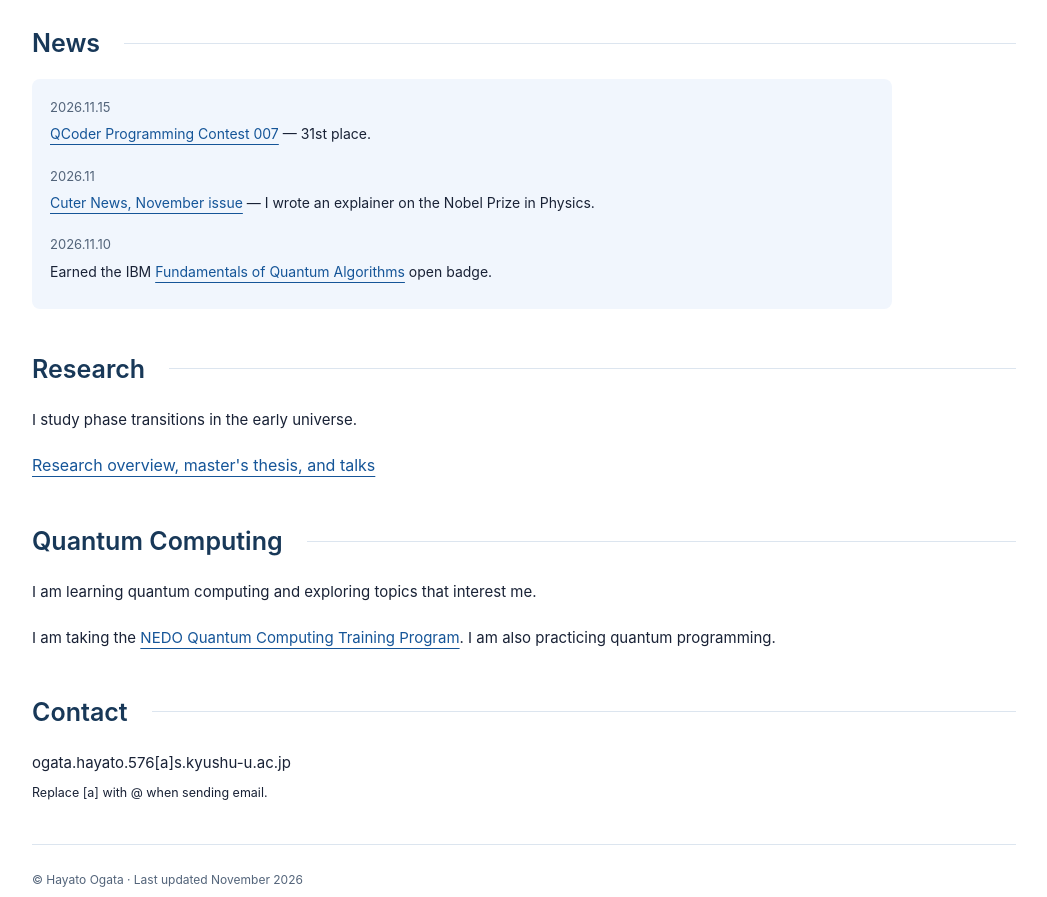
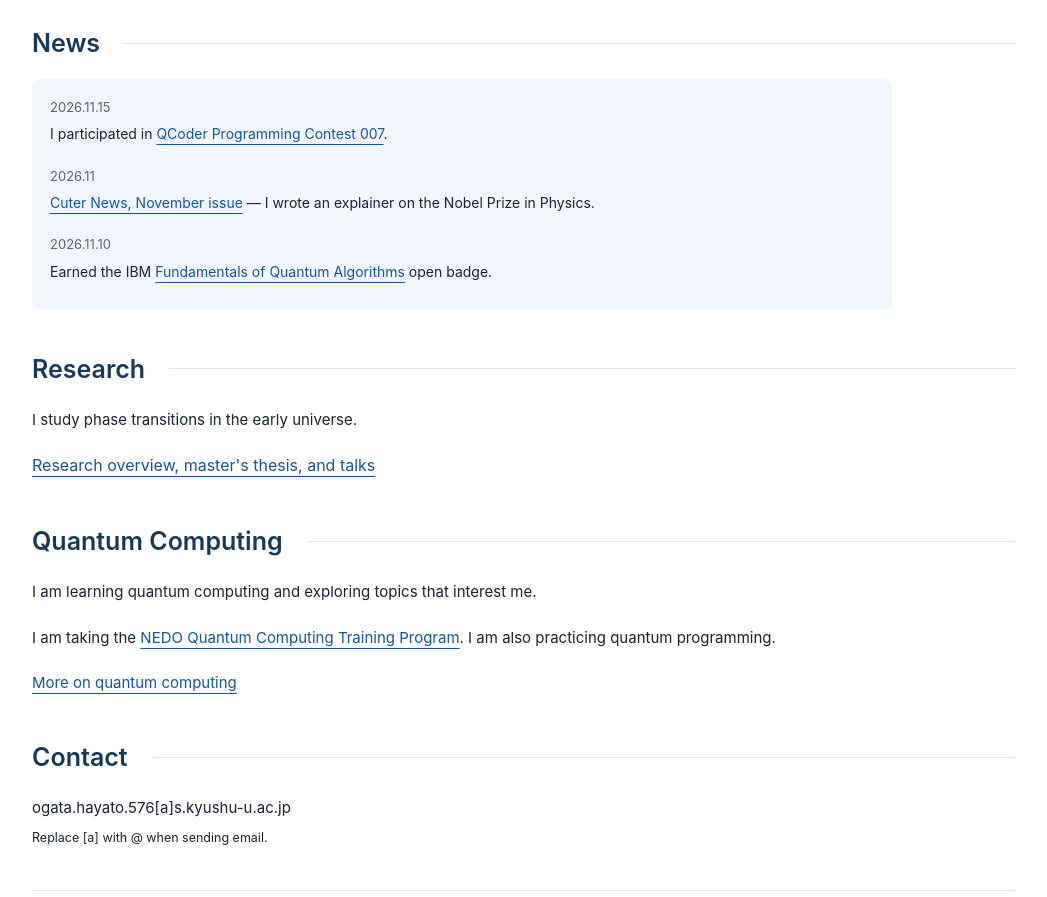
Before and after one commit to Hayatoku/Hayatoku.github.io, a plain HTML site: page index-en.html in a window 1280 px wide. Shown: the part 432-1329 px from the top of the page, without its empty margins (116-1163 px from the left). Drawn offline with Linux system fonts and the light colour scheme.

Commit message:
Update QCoder news and link to quantum activities

```diff
--- a/index-en.html
+++ b/index-en.html
@@ -49,7 +49,7 @@ main { padding-bottom: 24px; }
 <h2>News</h2>
 <div>
 <ul class="source-links">
-<li><time datetime="2026-11-15">2026.11.15</time><a href="https://www.qcoder.jp/ja/contests/QPC007/standings?user=hayatoku">QCoder Programming Contest 007</a> — 31st place.</li>
+<li><time datetime="2026-11-15">2026.11.15</time>I participated in <a href="https://www.qcoder.jp/ja/contests/QPC007/standings?user=hayatoku">QCoder Programming Contest 007</a>.</li>
 <li><time datetime="2026-11">2026.11</time><a href="https://guides.lib.kyushu-u.ac.jp/ld.php?content_id=53203062">Cuter News, November issue</a> — I wrote an explainer on the Nobel Prize in Physics.</li>
 <li><time datetime="2026-11-10">2026.11.10</time>Earned the IBM <a href="https://www.credly.com/users/hayato-ogata.1ca0130d">Fundamentals of Quantum Algorithms</a> open badge.</li>
 </ul>
@@ -69,6 +69,7 @@ main { padding-bottom: 24px; }
 <div>
 <p>I am learning quantum computing and exploring topics that interest me.</p>
 <p>I am taking the <a href="https://www.quemix.com/nedopost5g/program1">NEDO Quantum Computing Training Program</a>. I am also practicing quantum programming.</p>
+<p><a href="research-en.html#quantum">More on quantum computing</a></p>
 </div>
 </section>
 <section class="section" id="contact">
```
